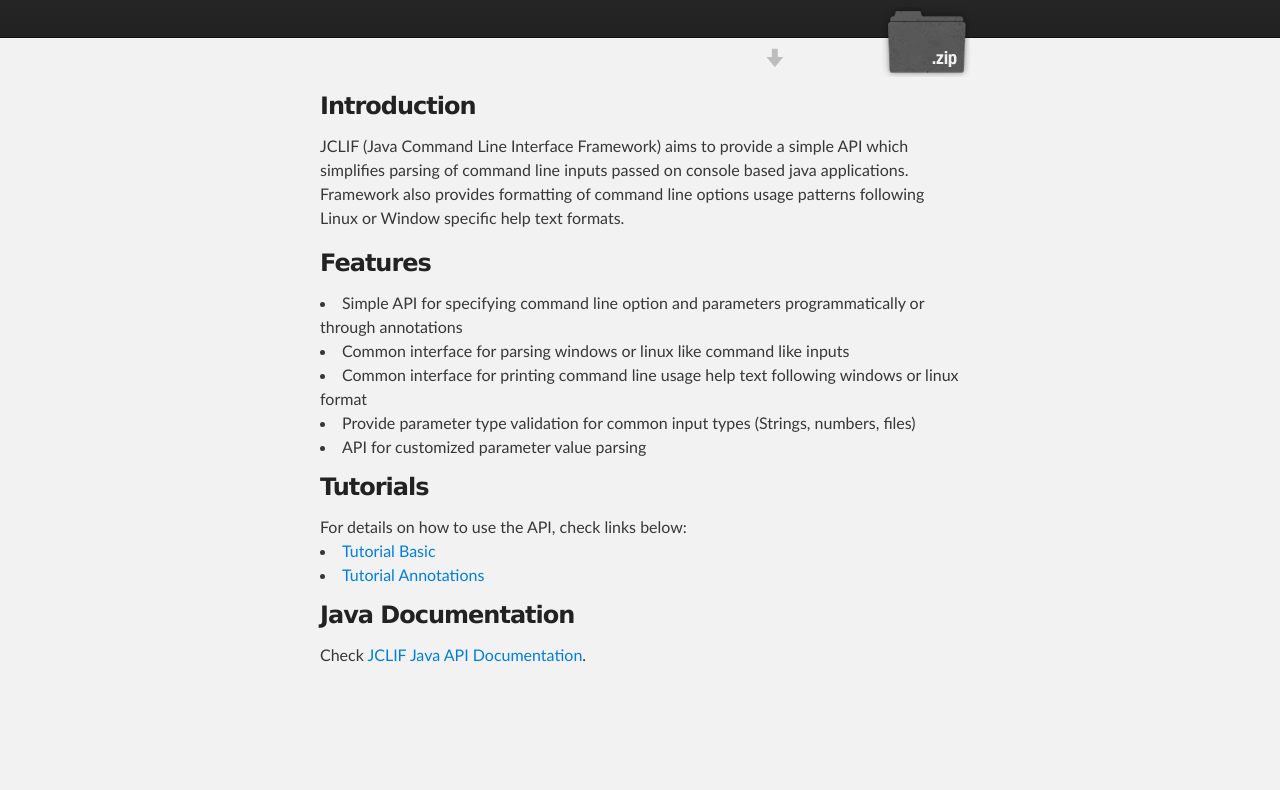
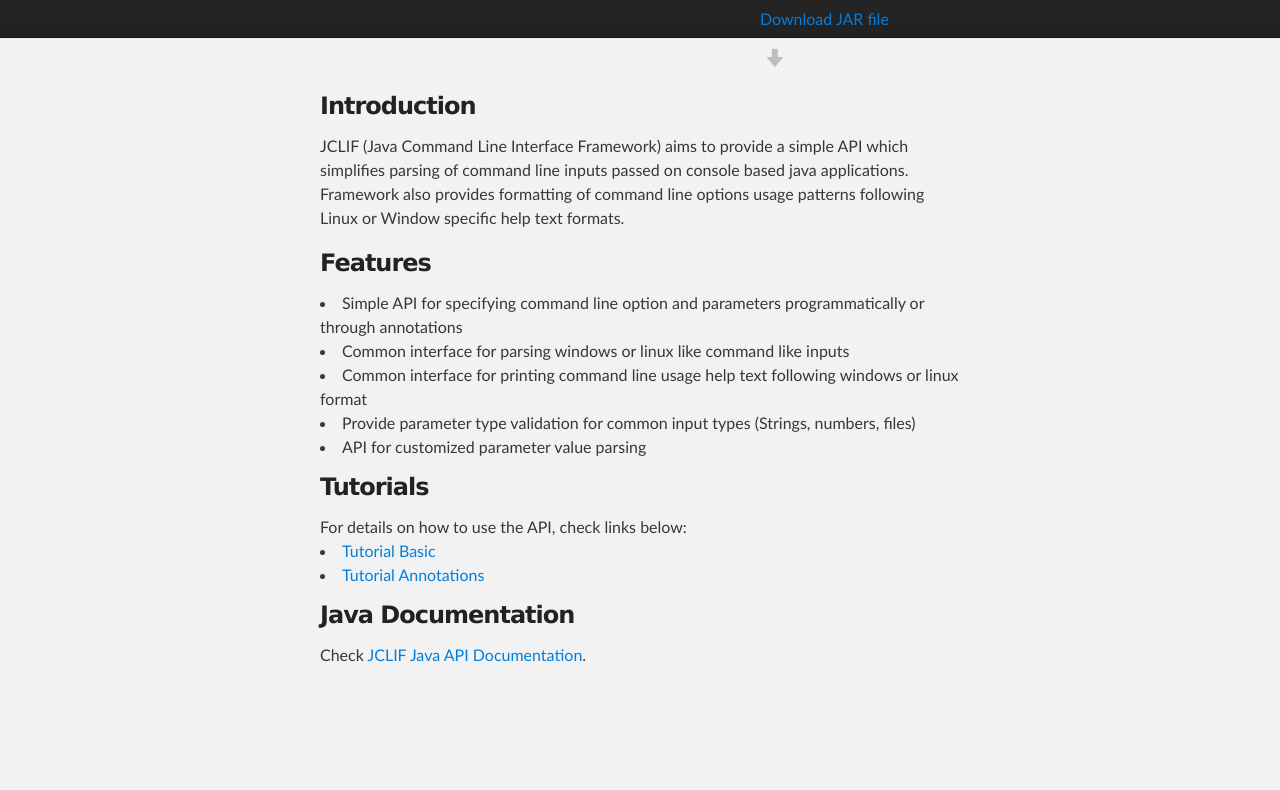
Before and after one commit to sbanal/jclif, a plain HTML site: page index.html in a window 1280 px wide. Shown: the part 172-962 px from the top of the page. Drawn offline with Linux system fonts and the light colour scheme.

Commit message:
Update index.html

```diff
--- a/index.html
+++ b/index.html
@@ -22,7 +22,7 @@
           <h2 id="project_tagline">Java Command Line Interface Framework</h2>
 
             <section id="downloads">
-              <a class="zip_download_link" href="http://www.jclif.org/downloads/jclif-0.0.1-SNAPSHOT.jar">Download JAR file</a>
+              <a class="jar_download_link" href="http://www.jclif.org/downloads/jclif-0.0.1-SNAPSHOT.jar">Download JAR file</a>
             </section>
         </header>
     </div>
```
